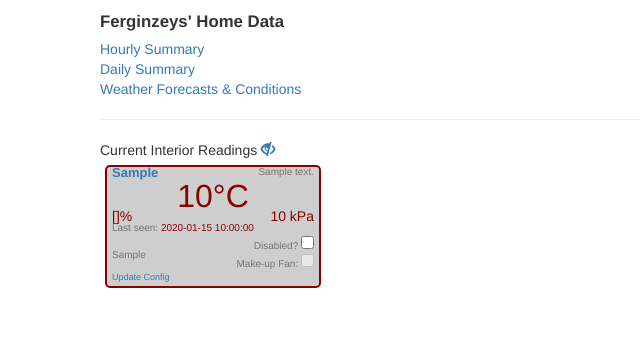
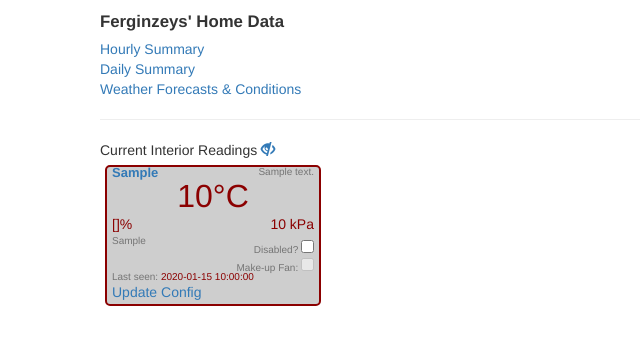
Before and after one commit to bferguso/homeauto-home_server, a Flask app: page / in a window 1280 px wide. Shown: the top 345 px of the page, without its empty margins (0-640 px from the left). Run offline with Flask 2, Linux system fonts and the light colour scheme; a database or web service that is not in the repository returns one stand-in record (values such as "Sample title"); some libraries are stand-ins or nearby versions.

Commit message:
dev - Improved formatting for internal server

```diff
--- a/app/homeServer/homeServer/templates/home.html
+++ b/app/homeServer/homeServer/templates/home.html
@@ -172,12 +172,12 @@
             <div class="dashboardIp">{{location.remote_address}}</div>
         </div>
         <div class="dashboardTemp">{{location.last_reading.temperature}}&deg;C</div>
-        <div>
+        <div style="margin-top: 8px; margin-bottom: 5px;">
             <div class="dashboardHumidity">{{location.last_reading.humidity}}%</div>
             <div class="dashboardPressure">{{location.last_reading.pressure/10}} kPa</div>
         </div>
-        <div class="smallDarkGray">Last seen:
-            <div class="dashboardTimestamp">{{location.last_seen_timestamp}}</div>
+        <div class="smallDarkGray">
+            <div class="smallDarkGray">{{ location.capabilities.environment_sensor }}</div>
             <div class="nodeControl">Disabled? <input type="checkbox" name="inactiveStation" title="Station inactive?"
                                                 onClick="markSensorActive('{{location.node_location}}', '{{location.remote_address}}', this);"
                                                 value="inactive" {%if not location.node_active %}checked{% endif %}/>
@@ -185,14 +185,16 @@
         </div>
         {% if location.node_active and location.capabilities.makeup_fan_controller %}
             <div class="smallDarkGray">
-                <div class="smallDarkGray">{{ location.capabilities.environment_sensor }}</div>
                 <div class="nodeControl">Make-up Fan:
                     <input type="checkbox" name="fanController" title="Control make-up fan"
                            data-value="{{ location.remote_address }}" onclick="activateFan(this);" disabled></div>
             </div>
         {% endif %}
+        <div class="smallDarkGray">
+            Last seen: <div class="dashboardTimestamp">{{location.last_seen_timestamp}}</div>
+        </div>
         {% if location.node_active %}
-        <div style="font-size: xx-small;" class="sectionToggle"
+        <div class="sectionToggle"
              onclick="toggleVisibility('config_{{ ip_label }}_{{ location.node_location }}')">Update Config</div>
     <div id="config_{{ ip_label }}_{{ location.node_location }}" class="configControls" style="display: none;">
     <hr style="border-bottom: 5px;">
```
